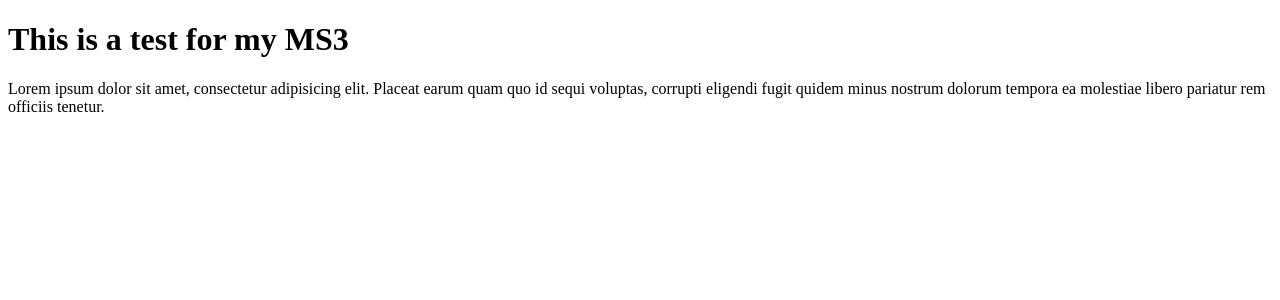
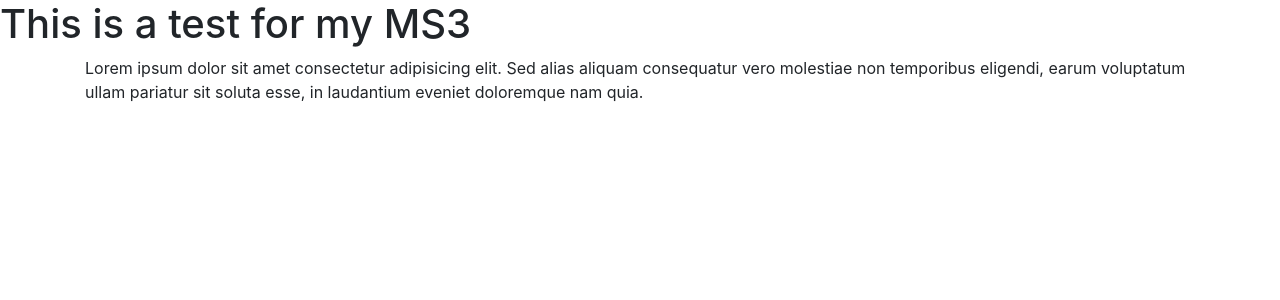
Before and after one commit to fernandagil/data-centric-miniproject, a Flask app: page / in a window 1280 px wide. Shown: the top 300 px of the page. Run offline with Flask 2, Linux system fonts and the light colour scheme; some libraries are stand-ins or nearby versions.

Commit message:
Add static folder with css, js and images folders. Create a base.html file to act as a template.

```diff
--- /dev/null
+++ b/templates/base.html
@@ -0,0 +1,28 @@
+<!DOCTYPE html>
+<html lang="en">
+<head>
+    <meta charset="UTF-8">
+    <meta name="viewport" content="width=device-width, initial-scale=1.0">
+    <meta http-equiv="X-UA-Compatible" content="ie=edge">
+    <link rel="stylesheet" href="{{ url_for('static', filename='vendor/bootstrap/css/bootstrap.min.css') }}" type="text/css">
+    <link rel="stylesheet" href="{{ url_for('static', filename='css/style.css') }}" type="text/css">
+    <title>MS3</title>
+</head>
+<body>
+    <h1>This is a test for my MS3</h1>
+
+    <!-- Main Content -->
+	<div class="container">
+
+        {% block content %}
+        {% endblock %}
+
+	</div>
+
+
+	<!-- Bootstrap core JavaScript -->
+	<script src="{{ url_for('static', filename='vendor/jquery/jquery.min.js') }}"></script>
+	<script src="{{ url_for('static', filename='vendor/bootstrap/js/bootstrap.bundle.min.js') }}"></script>
+
+</body>
+</html>
--- a/templates/index.html
+++ b/templates/index.html
@@ -1,12 +1,6 @@
-<!DOCTYPE html>
-<html lang="en">
-<head>
-    <meta charset="UTF-8">
-    <meta name="viewport" content="width=device-width, initial-scale=1.0">
-    <title>MS3</title>
-</head>
-<body>
-    <h1>This is a test for my MS3</h1>
-    <p>Lorem ipsum dolor sit amet, consectetur adipisicing elit. Placeat earum quam quo id sequi voluptas, corrupti eligendi fugit quidem minus nostrum dolorum tempora ea molestiae libero pariatur rem officiis tenetur.</p>
-</body>
-</html>
+{% extends "base.html" %}
+{% block content %}
+
+    <p>Lorem ipsum dolor sit amet consectetur adipisicing elit. Sed alias aliquam consequatur vero molestiae non temporibus eligendi, earum voluptatum ullam pariatur sit soluta esse, in laudantium eveniet doloremque nam quia.</p>
+
+    {% endblock %}
```
Also changed, not shown: static/css/style.css (added).
